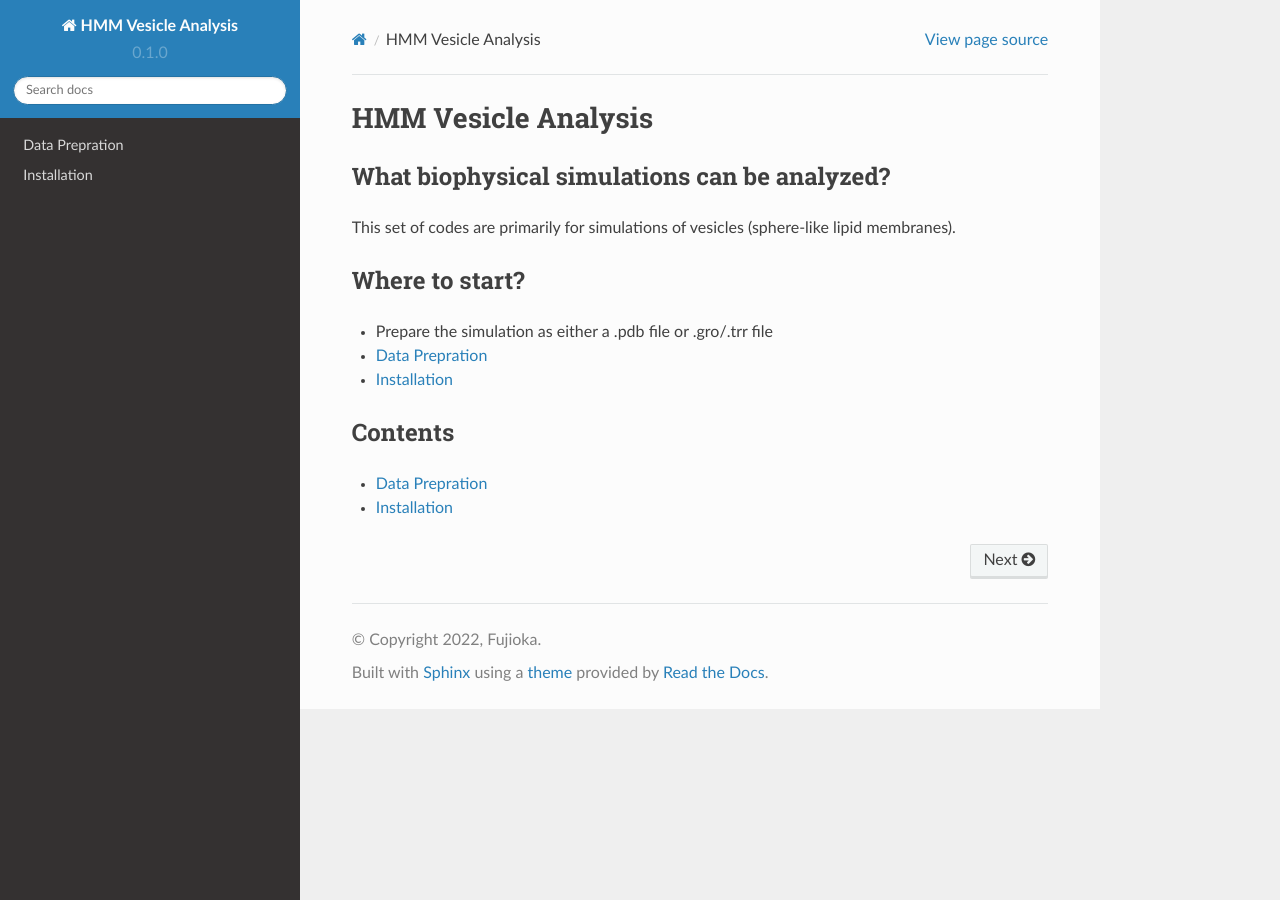
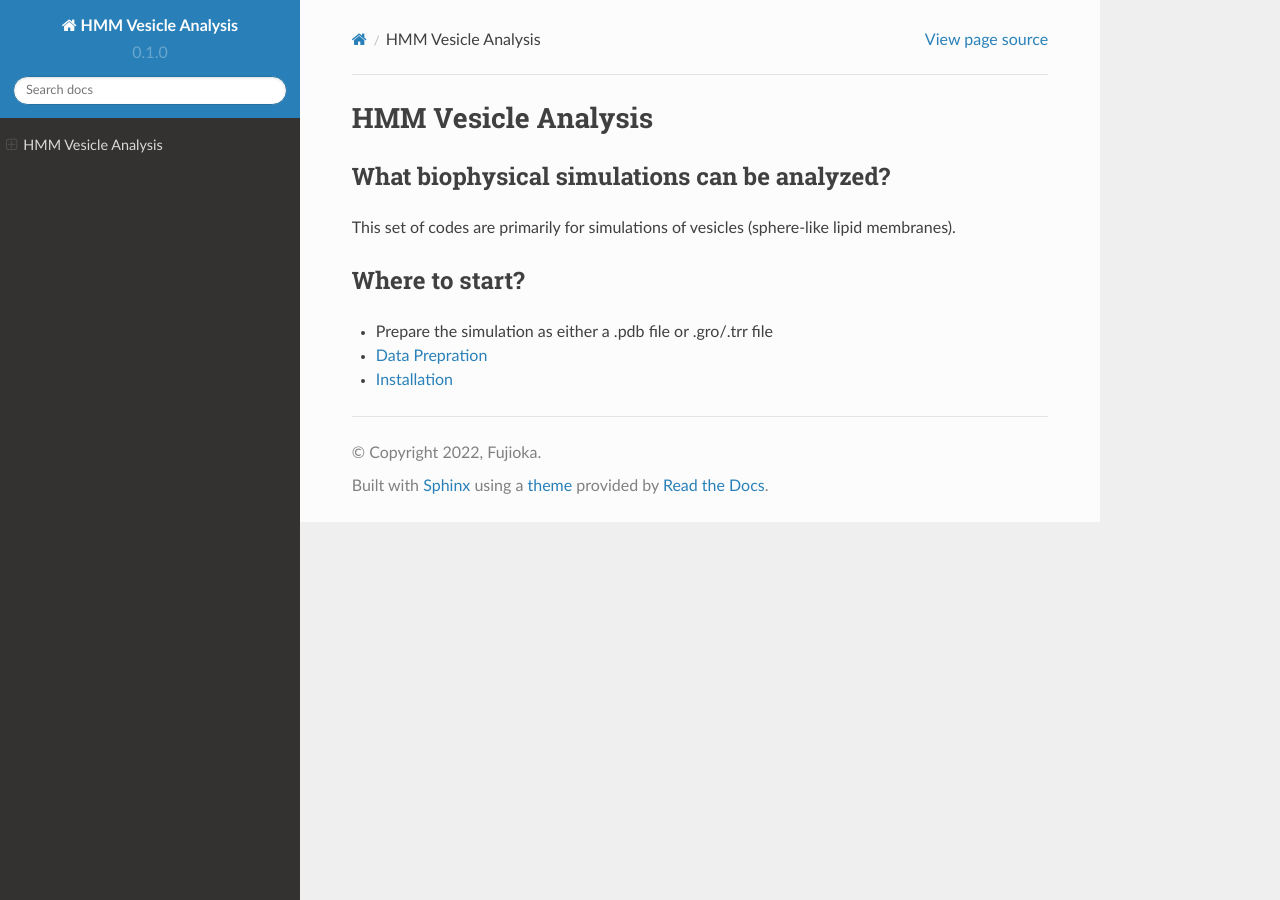
Before and after one commit to ka-zuumi/vesicle-HMM-analysis, a Sphinx documentation site: the page built from docs/index.rst, in a window 1280 px wide. Built offline with Sphinx 7.4.7 and the Read the Docs theme 2.0.0, drawn with Linux system fonts in a browser that asks for light colours.

Commit message:
Update index.rst

```diff
--- a/docs/index.rst
+++ b/docs/index.rst
@@ -14,11 +14,3 @@ Where to start?
 -   :doc:`DataPreparation`
 
 -   :doc:`Installation`
-
-Contents
---------
-
-.. toctree::
-
-   DataPreparation
-   Installation
```
